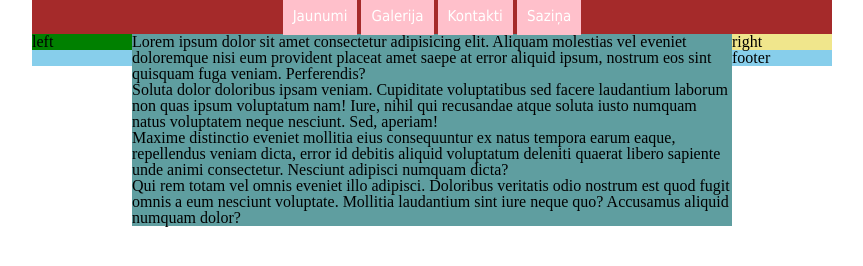
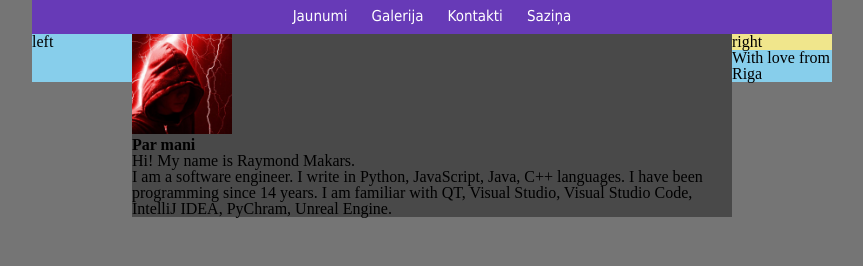
Before and after one commit to Reymai/RVT_video_tutorial, a plain HTML site: page index.html in a window 1280 px wide. Shown: the whole page, without its empty margins (208-1071 px from the left). Drawn offline with nearby package versions, Linux system fonts and the light colour scheme.

Commit message:
add some content

```diff
--- a/css/style.css
+++ b/css/style.css
@@ -1,28 +1,27 @@
-.mainbox{
-	background-color: coral;
+body{
+	background-color: #757575;
 	width: 800px;
 	margin: 0px auto
 }
 
 .menu{
-	background-color: brown;
+	background-color: #673ab7;
 	height: 34px;
 	text-align: center;
 }
 
-.leftside{
-	background-color: green;
+.leftSide{
 	width: 100px;
 	float: left;
 }
 
 .main{
-	background-color: cadetblue;
+	background-color:  #494949;
 	width: 600px;
 	float :left;
 }
 
-.rightside{
+.rightSide{
 	background-color: khaki;
 	width: 100px;
 	float: left;
@@ -35,7 +34,6 @@
 .menu>ul>li{
 	display:inline;
 	padding: 10px;
-	background-color: pink;
 	position: relative;
 	top:8px;
 	font-family: Tahoma, serif;
@@ -54,3 +52,8 @@
 .menu-gallery{
 	text-align: center;
 }
+
+.ava{
+	float: left;
+	width: 100%;
+}
--- a/index.html
+++ b/index.html
@@ -3,8 +3,10 @@
 <head>
 	<meta charset="UTF-8">
 	<title></title>
+	<script	src="https://code.jquery.com/jquery-3.4.1.min.js"></script>
 	<link rel="stylesheet" href="./css/reset.css">
 	<link rel="stylesheet" href="./css/style.css">
+	<link rel="stylesheet" href="./libs/lightbox/css/lightbox.css">
 </head>
 <body>
 	<div class="mainbox">
@@ -16,13 +18,17 @@
 				<li><a href="sazina.html">Saziņa</a></li>
 			</ul>
 		</div>
-		<div class="leftside">left</div>
-		<div class="main">Lorem ipsum dolor sit amet consectetur adipisicing elit. Aliquam molestias vel eveniet doloremque nisi eum provident placeat amet saepe at error aliquid ipsum, nostrum eos sint quisquam fuga veniam. Perferendis?<br>
-		Soluta dolor doloribus ipsam veniam. Cupiditate voluptatibus sed facere laudantium laborum non quas ipsum voluptatum nam! Iure, nihil qui recusandae atque soluta iusto numquam natus voluptatem neque nesciunt. Sed, aperiam! <br>
-		Maxime distinctio eveniet mollitia eius consequuntur ex natus tempora earum eaque, repellendus veniam dicta, error id debitis aliquid voluptatum deleniti quaerat libero sapiente unde animi consectetur. Nesciunt adipisci numquam dicta?<br>
-		Qui rem totam vel omnis eveniet illo adipisci. Doloribus veritatis odio nostrum est quod fugit omnis a eum nesciunt voluptate. Mollitia laudantium sint iure neque quo? Accusamus aliquid numquam dolor?</div>
-		<div class="rightside">right</div>
-		<div class="footer">footer</div>
+		<div class="leftSide">left</div>
+		<div class="main mainPage">
+			<a href="./assets/ava.jpg" data-lightbox="example-set" data-tilte="Click here!" class="gallery">
+				<img src="./assets/ava.jpg" alt="ava.jpg">
+			</a>
+			<h2>Par mani</h2>
+			Hi! My name is Raymond Makars.<br>
+			I am a software engineer. I write in Python, JavaScript, Java, C++ languages. I have been programming since 14 years. I am familiar with QT, Visual Studio, Visual Studio Code, IntelliJ IDEA, PyChram, Unreal Engine.</div>
+		<div class="rightSide">right</div>
+		<div class="footer">With love from Riga</div>
 	</div>
+	<script src="./libs/lightbox/js/lightbox.js"></script>
 </body>
 </html>
```
Also changed, not shown: assets/ava.jpg (added).
